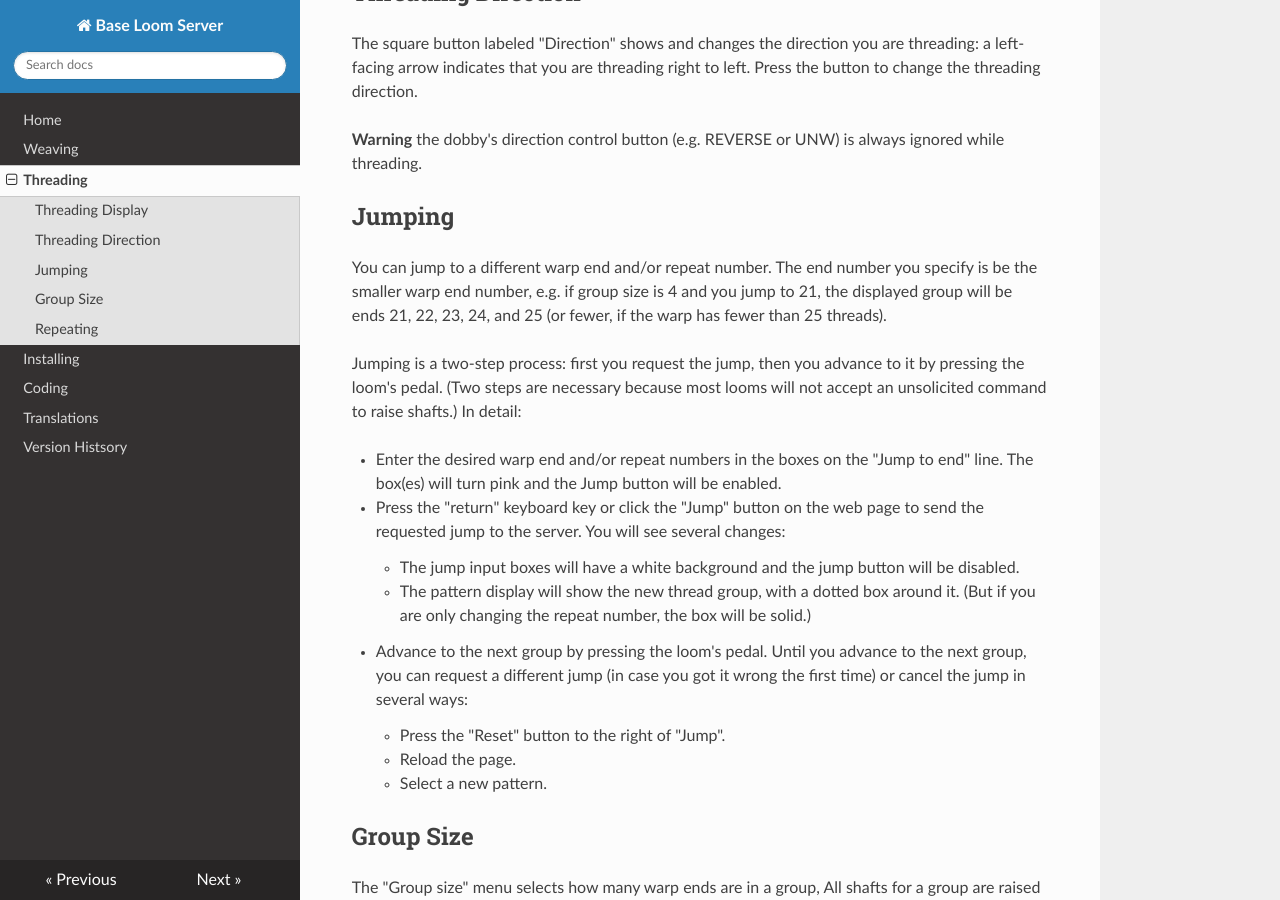
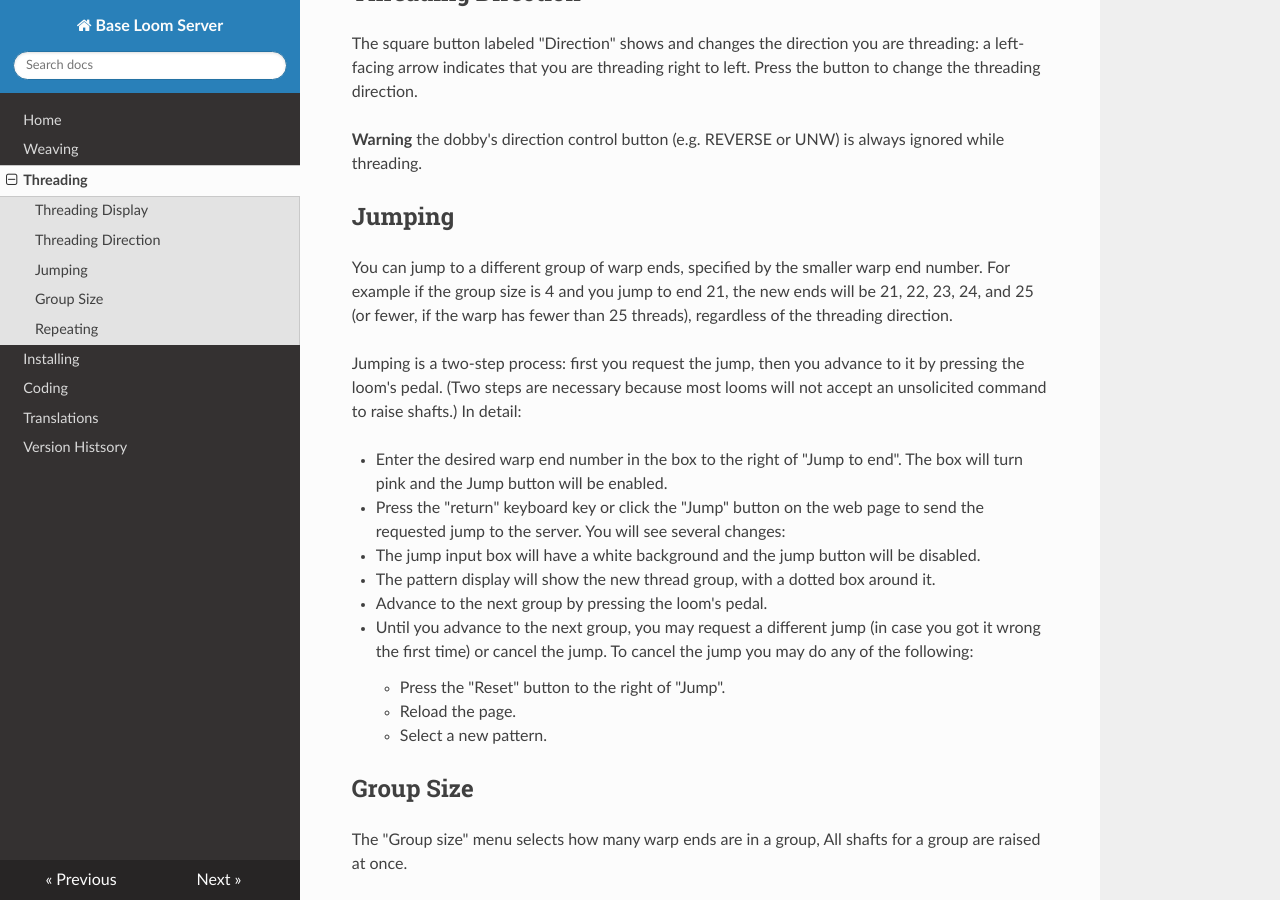
Before and after one commit to r-owen/base_loom_server, an MkDocs documentation site: the page built from docs/threading.md, in a window 1280 px wide and 900 px high, scrolled down 696 px. Built offline with MkDocs 1.6.1, drawn with Linux system fonts in a browser that asks for light colours; nearby versions of some CDN libraries.

Commit message:
Update the documentation

```diff
--- a/docs/threading.md
+++ b/docs/threading.md
@@ -27,30 +27,27 @@ The square button labeled "Direction" shows and changes the direction you are th
 
 ## Jumping
 
-You can jump to a different warp end and/or repeat number.
-The end number you specify is be the smaller warp end number,
-e.g. if group size is 4 and you jump to 21, the displayed group will be ends 21, 22, 23, 24, and 25
-(or fewer, if the warp has fewer than 25 threads).
+You can jump to a different group of warp ends, specified by the smaller warp end number.
+For example if the group size is 4 and you jump to end 21, the new ends will be 21, 22, 23, 24, and 25 (or fewer, if the warp has fewer than 25 threads), regardless of the threading direction.
 
 Jumping is a two-step process: first you request the jump, then you advance to it by pressing the loom's pedal.
 (Two steps are necessary because most looms will not accept an unsolicited command to raise shafts.)
 In detail:
 
-* Enter the desired warp end and/or repeat numbers in the boxes on the "Jump to end" line.
-    The box(es) will turn pink and the Jump button will be enabled.
+* Enter the desired warp end number in the box to the right of "Jump to end".
+  The box will turn pink and the Jump button will be enabled.
 
-* Press the "return" keyboard key or click the "Jump" button on the web page
-    to send the requested jump to the server.
-    You will see several changes:
+* Press the "return" keyboard key or click the "Jump" button on the web page to send the requested jump to the server.
+  You will see several changes:
 
-    * The jump input boxes will have a white background and the jump button will be disabled.
+  * The jump input box will have a white background and the jump button will be disabled.
 
-    * The pattern display will show the new thread group, with a dotted box around it.
-    (But if you are only changing the repeat number, the box will be solid.)
+  * The pattern display will show the new thread group, with a dotted box around it.
 
 * Advance to the next group by pressing the loom's pedal.
-    Until you advance to the next group, you can request a different jump
-    (in case you got it wrong the first time) or cancel the jump in several ways:
+
+* Until you advance to the next group, you may request a different jump (in case you got it wrong the first time) or cancel the jump.
+  To cancel the jump you may do any of the following:
 
     * Press the "Reset" button to the right of "Jump".
 
```
Also changed, not shown: docs/version_history.md (+5 -0 lines), docs/weaving.md (+15 -15 lines).
